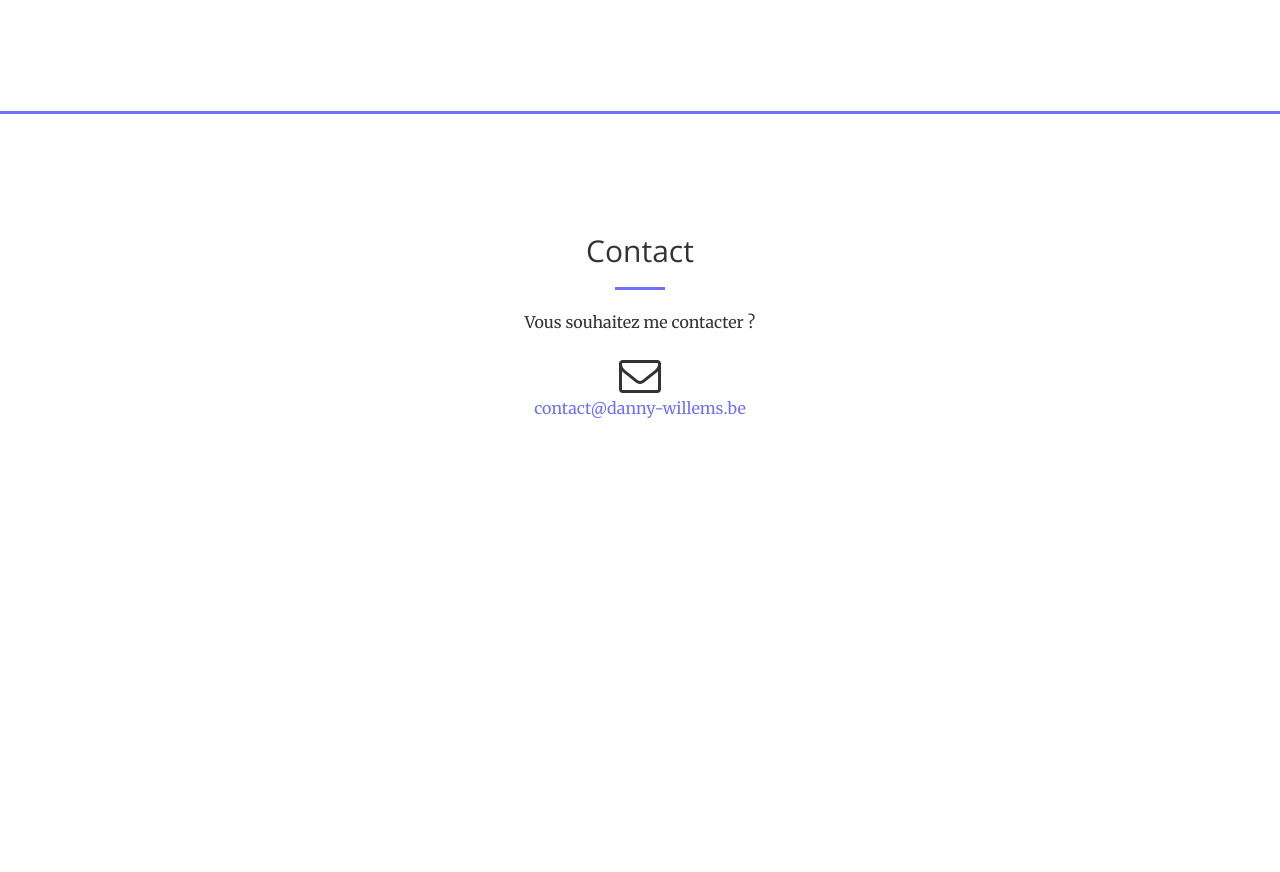
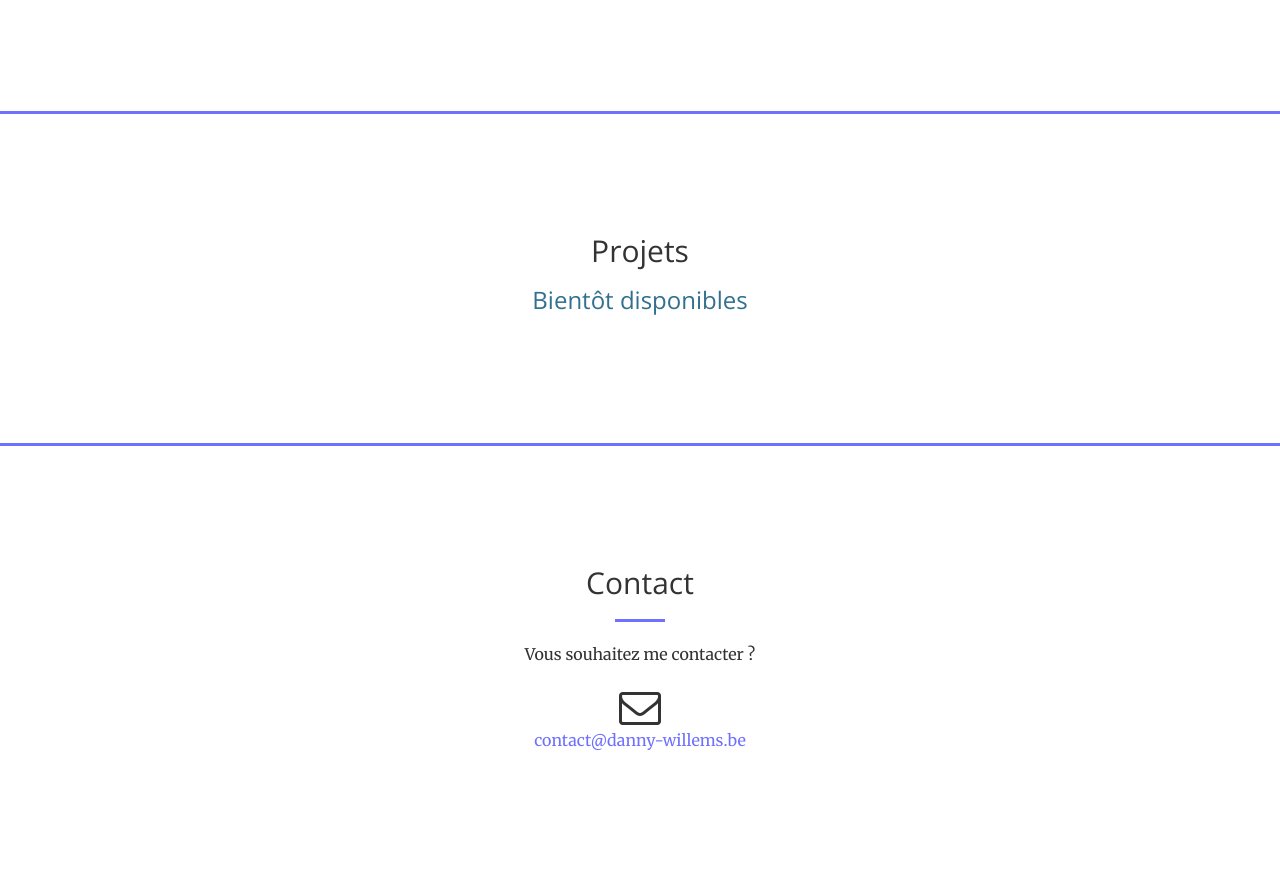
Before and after one commit to dannywillems/danny-willems.be, a PHP site: page / in a window 1280 px wide. Shown: the part 5073-5945 px from the top of the page. Before the commit the page ends 5491 px from the top, so only its background shows below. Run offline with PHP 8.4, Linux system fonts and the light colour scheme.

Commit message:
index.php: add section projets

```diff
--- a/index.php
+++ b/index.php
@@ -422,6 +422,23 @@
 
     <hr class="section-separation">
 
+    <section id="projects">
+        <div class="container">
+            <div class="row text-center">
+                <div class="col-lg-12">
+                    <h2 class="section-heading">
+                       Projets
+                    </h2>
+                    <h3 class="text-info">
+                        Bientôt disponibles
+                    </h3>
+                </div>
+            </div>
+        </div>
+    </section>
+
+    <hr class="section-separation">
+
     <section id="contact">
         <div class="container">
             <div class="row">
```
